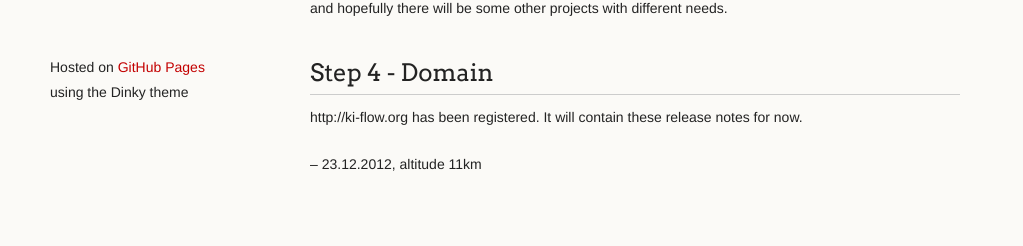
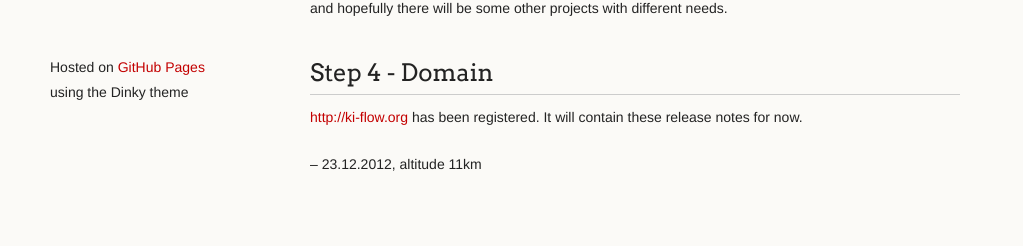
Before and after one commit to mikko-apo/ki-flow, a Jekyll site: the page built from _posts/2012-12-24-first-steps.md, in a window 1280 px wide. Shown: the part 763-1009 px from the top of the page, without its empty margins (0-1023 px from the left). Built offline with Jekyll 4.4.1, drawn with Linux system fonts in a browser that asks for light colours; Markdown is read by kramdown in place of the engine named in the settings; part of the change alters nothing that is shown.

```diff
--- a/_posts/2012-12-24-first-steps.md
+++ b/_posts/2012-12-24-first-steps.md
@@ -35,7 +35,7 @@ different needs.
 
 ## Step 4 - Domain
 
-http://ki-flow.org has been registered. It will contain these release notes for now.
+[http://ki-flow.org](http://ki-flow.org) has been registered. It will contain these release notes for now.
 
 --
 23.12.2012, altitude 11km
```
